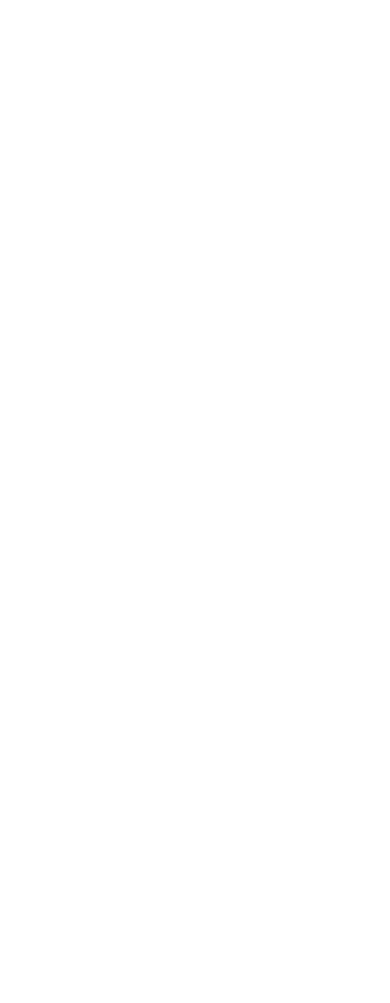
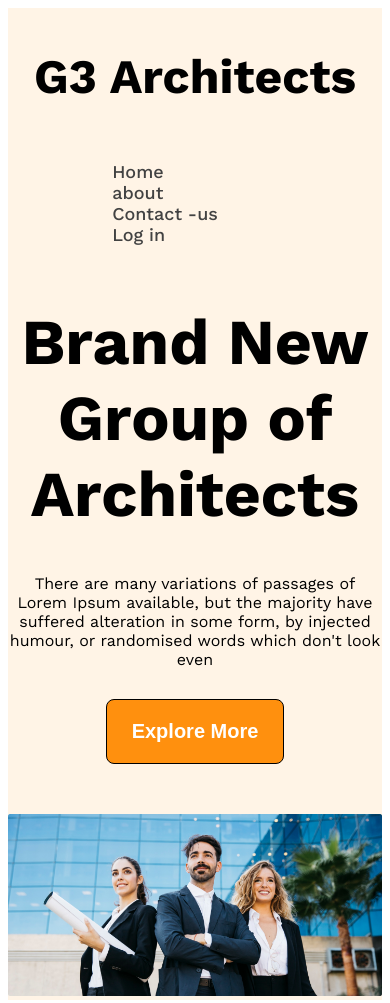
Before and after one commit to Nadim134/g3-architect, a plain HTML site: page index.html in a window 390 px wide. Before the commit the page ends 844 px from the top, so only its background shows below. Drawn offline with nearby package versions, Linux system fonts and the light colour scheme.

Commit message:
after doing first section responsive

```diff
--- a/index.html
+++ b/index.html
@@ -7,7 +7,34 @@
     <link rel="stylesheet" href="style.css">
 </head>
 <body>
-    <header>
+    <header class="bg-colors " >
+        <nav class="navbar display-flex  main-fonts">
+            <h1>G3 Architects</h1>
+            <ul class="menu display-flex main-fonts ">
+                <li class="nav-items"><a class="nav-links" href="#">Home</a></li>
+                <li class="nav-items"><a class="nav-links" href="#">about</a></li>
+                <li class="nav-items"><a class="nav-links" href="#">Contact -us</a></li>
+                <li class="nav-items"><a class="nav-links" href="#"> Log in</a></li>
+            </ul>
+
+        </nav>
+
+
+    <div class="banner">
+        <div class="banner-content main-fonts">
+        <h1 class="Banner-title">Brand New
+            Group of Architects
+            </h1>
+            <p class="banner-description main-fonts">
+                There are many variations of passages of Lorem Ipsum available, but the majority have suffered alteration in some form, by injected humour, or randomised words which don't look even
+            </p>
+            <button class="btn">Explore More </button>
+        </div>
+        <div class="img">
+
+            <img src="images/banner.png" alt="">
+        </div>
+    </div>
 
     </header>
     <main>
--- a/style.css
+++ b/style.css
@@ -0,0 +1,111 @@
+@import url('https://fonts.googleapis.com/css2?family=Work+Sans:ital,wght@0,100..900;1,100..900&display=swap');
+
+
+
+.main-fonts{
+    font-family:"Work Sans", sans-serif;
+  font-optical-sizing: auto;
+  font-weight: <weight>;
+  font-style: normal;;
+}
+/* share items */
+.display-flex{
+    display: flex;
+}
+.bg-colors{
+    background-color: rgba(255, 144, 14, 0.1);
+}
+
+
+
+
+.navbar{
+    justify-content: space-between;
+    max-width: 1440px;
+    margin:0 auto;
+    align-items: center
+    ;
+
+
+}
+.nav-items{
+    list-style: none;
+    margin-right:100px;
+
+
+
+
+}
+
+.nav-links{
+    text-decoration: none;
+
+    color: rgb(66, 66, 66);
+    font-size: 18px;
+    font-weight: 500;
+
+
+
+
+}
+.navbar h1{
+    font-size: 3rem;
+font-weight: 700;
+}
+
+/* banne releated style */
+.banner-content{
+    max-width: 850px;
+    margin:0 auto;
+    text-align: center;
+}
+.img{
+    max-width: 100%;
+    margin: 0 auto;
+}
+img{
+    text-align: center;
+    margin-top: 50px;
+}
+.banner{
+    max-width:1440px;
+    margin:0 auto
+}
+.Banner-title{
+    font-weight: 700px;
+    font-size:4rem
+    ;
+}
+.btn{
+    font-size: 1.25rem;
+    font-weight: 600;
+    color:white;
+    border-radius: 8px;
+    background-color: rgb(255, 144, 14);
+    padding:20px 25px;
+    font-size: 1.25rem;
+    border:1px solid black
+
+    }
+    .banner-description{
+        margin-bottom:30px;
+        text-align: center;
+    }
+    .img img{
+        max-width: 100%;
+    }
+
+
+
+
+    /* responsive */
+    @media screen and (max-width:576px) {
+        .navbar{
+            flex-direction: column;
+        }
+        .menu{
+            flex-direction: column;
+        }
+
+
+    }
```
